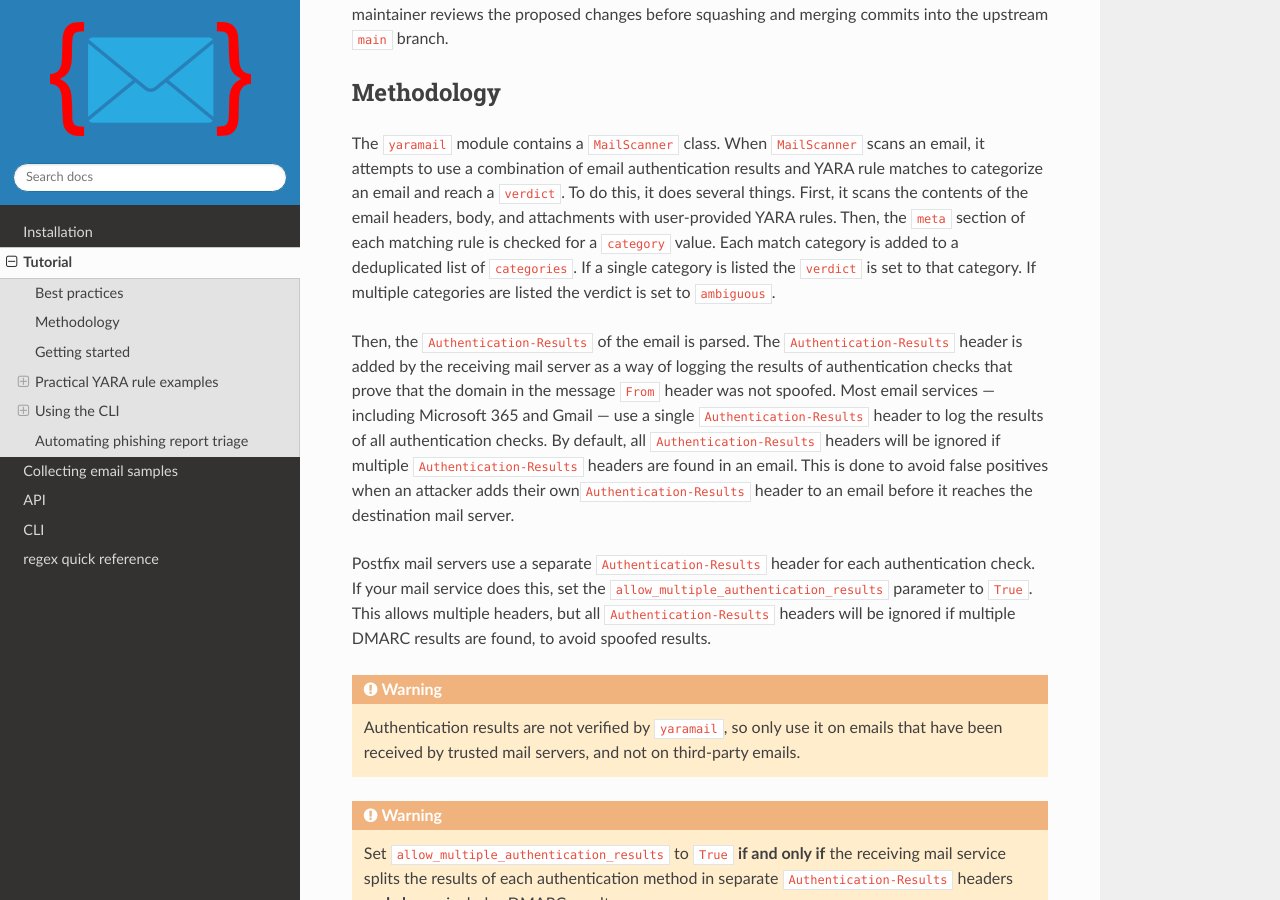
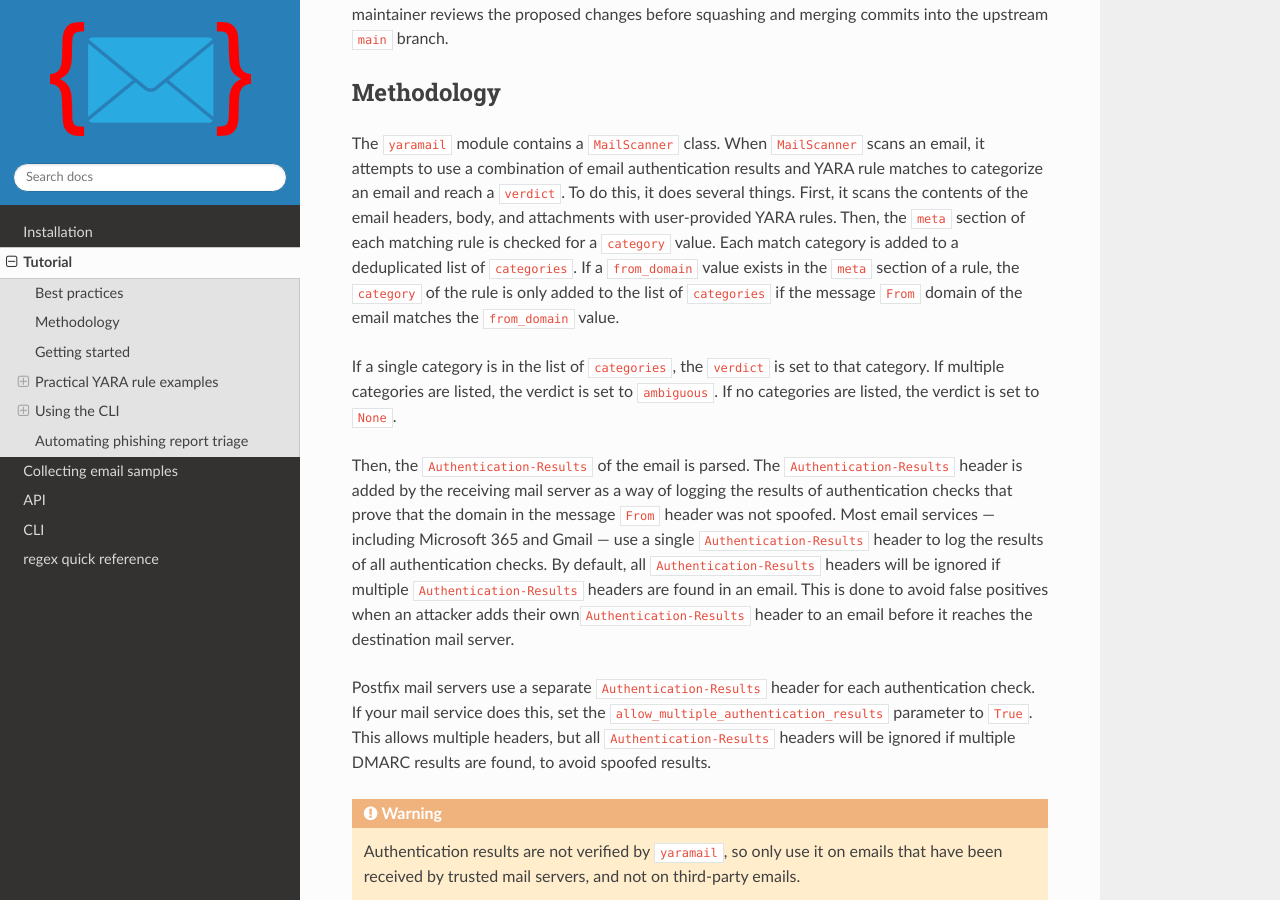
Before and after one commit to seanthegeek/yaramail, a Sphinx documentation site: the page built from docs/source/tutorial.md, in a window 1280 px wide and 900 px high, scrolled down 671 px. Built offline with Sphinx 7.4.7 and the Read the Docs theme 2.0.0, drawn with Linux system fonts in a browser that asks for light colours.

Commit message:
Update tutorial.md

```diff
--- a/docs/source/tutorial.md
+++ b/docs/source/tutorial.md
@@ -37,9 +37,14 @@ YARA rule matches to categorize an email and reach a `verdict`. To do this, it
 does several things. First, it scans the contents of the email headers, body,
 and attachments with user-provided YARA rules. Then, the `meta` section of each
 matching rule is checked for a `category` value. Each match category is added
-to a deduplicated list of `categories`. If a single category is listed the
-`verdict` is set to that category. If multiple categories are listed the
-verdict is set to `ambiguous`.
+to a deduplicated list of `categories`. If a `from_domain` value exists in the
+`meta` section of a rule, the `category` of the rule is only added to the list
+of `categories` if the message `From` domain of the email matches the
+`from_domain` value.
+
+If a single category is in the list of `categories`, the `verdict` is set to
+that category. If multiple categories are listed, the verdict is set to
+`ambiguous`. If no categories are listed, the verdict is set to `None`.
 
 Then, the `Authentication-Results` of the email is parsed. The
 `Authentication-Results` header is added by the receiving mail server as a way
```
